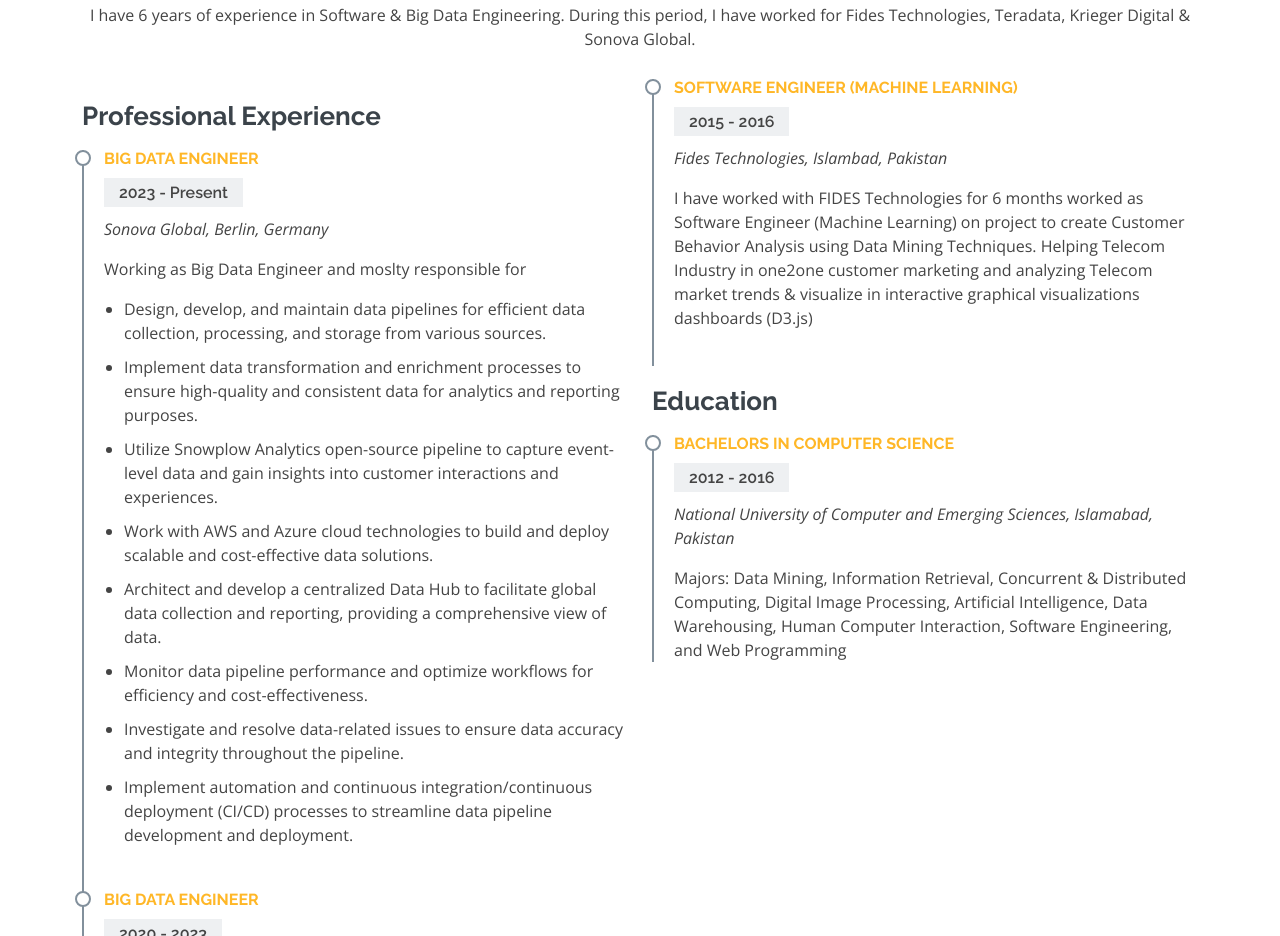
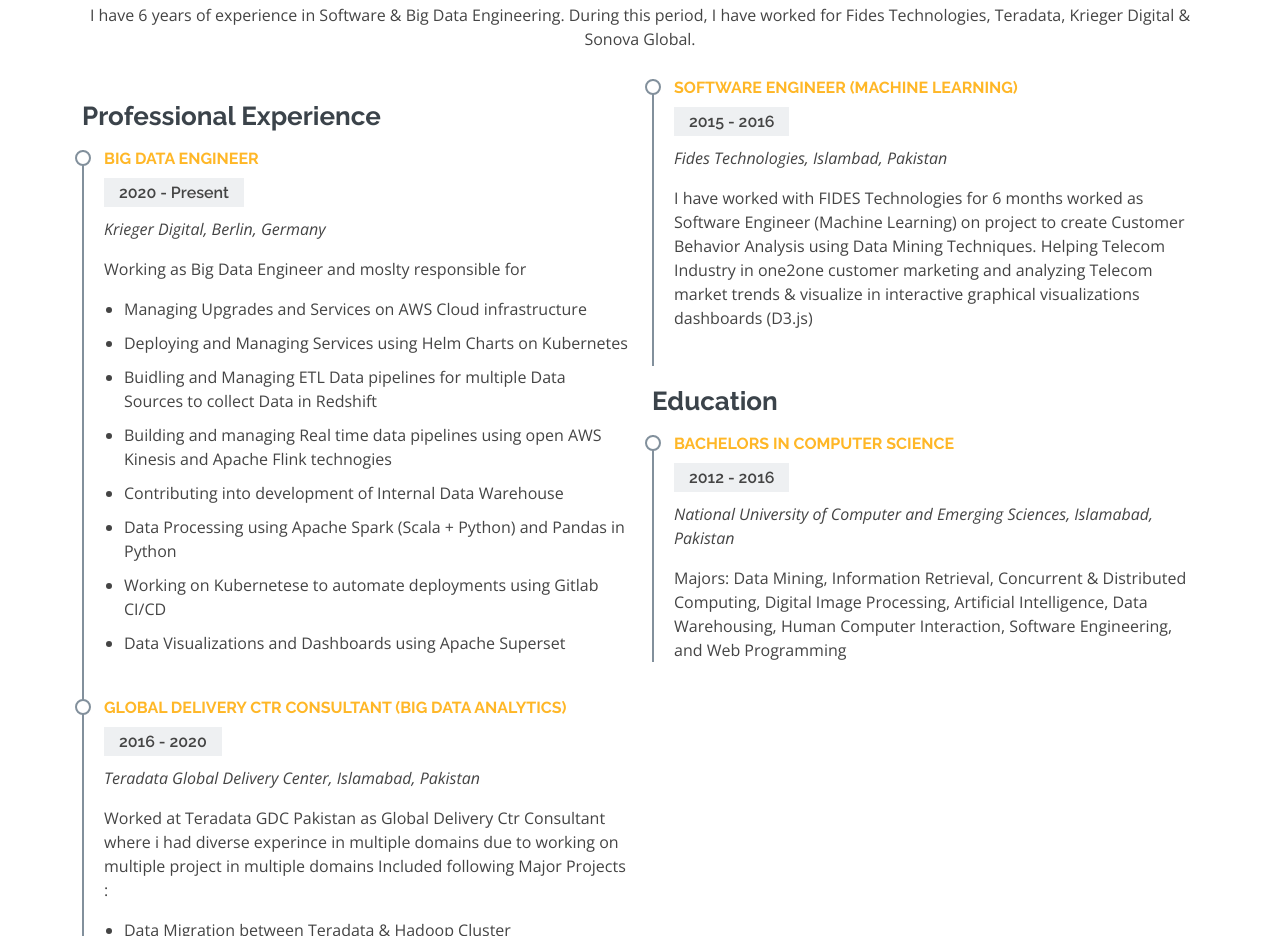
Before and after one commit to mujahidniaz/mujahidniaz.github.io, a plain HTML site: page index.html in a window 1280 px wide. Shown: the part 1864-2800 px from the top of the page. Drawn offline with nearby package versions, Linux system fonts and the light colour scheme.

Commit message:
Update index.html

```diff
--- a/index.html
+++ b/index.html
@@ -180,7 +180,7 @@
         <div class="row">
           <div class="col-lg-6">
             <h3 class="resume-title">Professional Experience</h3>
-              <div class="resume-item">
+<!--               <div class="resume-item">
               <h4>Big Data Engineer</h4>
               <h5>2023 - Present</h5>
               <p><em>Sonova Global, Berlin, Germany </em></p>
@@ -196,10 +196,10 @@
   <li>Implement automation and continuous integration/continuous deployment (CI/CD) processes to streamline data pipeline development and deployment.</li>
               </ul>
               </p>
-            </div>
+            </div> -->
             <div class="resume-item">
               <h4>Big Data Engineer</h4>
-              <h5>2020 - 2023</h5>
+              <h5>2020 - Present</h5>
               <p><em>Krieger Digital, Berlin, Germany </em></p>
               <p>Working as Big Data Engineer and moslty responsible for
               <ul>
```
